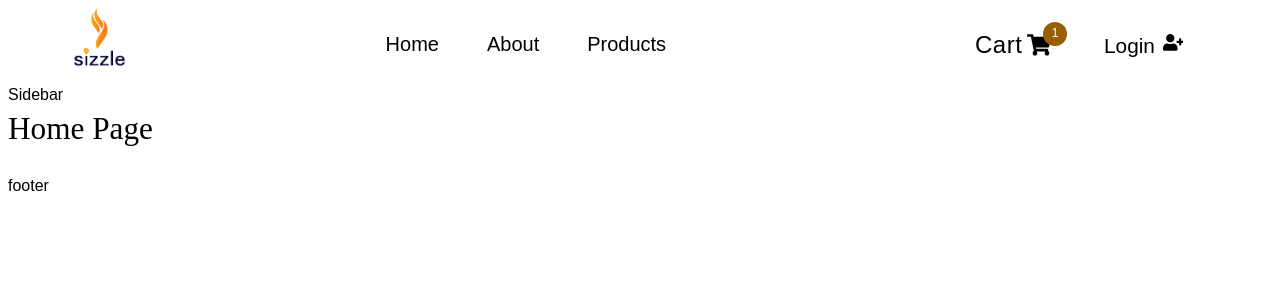
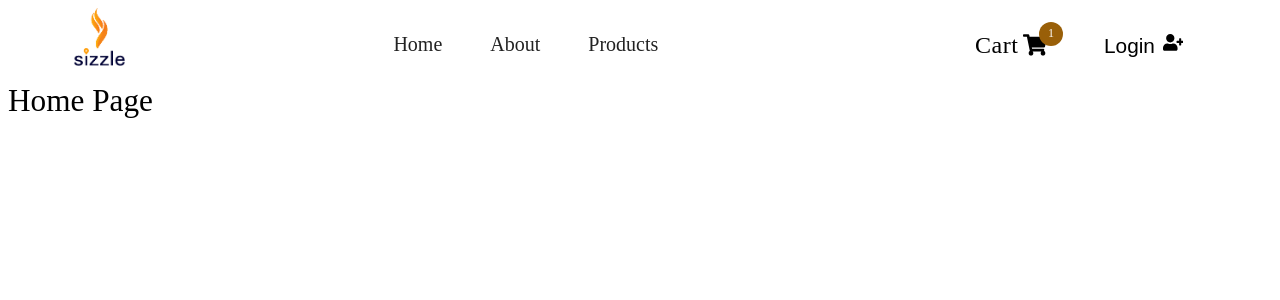
Before and after one commit to cheedie/sizzle-food-delivery-app, a React (Create React App) app: page / in a window 1280 px wide. Shown: the top 300 px of the page. Built offline with nearby package versions, Linux system fonts and the light colour scheme.

Commit message:
sidebar toggle

```diff
--- a/src/components/CartButtons.js
+++ b/src/components/CartButtons.js
@@ -1,15 +1,17 @@
 import React from "react";
 import { FaShoppingCart, FaUserMinus, FaUserPlus } from "react-icons/fa";
 import { Link } from "react-router-dom";
+import styled from "styled-components";
 import { useProductsContext } from "../context/products_context";
 import { useCartContext } from "../context/cart_context";
 import { useUserContext } from "../context/user_context";
 
 const CartButtons = () => {
+  const { closeSidebar } = useProductsContext();
   return (
-    <section className="toggle-container">
+    <Wrapper className="toggle-container">
       <div className="button-container">
-        <Link to="/cart" className="cart-btn">
+        <Link to="/cart" className="cart-btn" onClick={closeSidebar}>
           Cart
           <span className="cart-container">
             <FaShoppingCart />
@@ -20,8 +22,62 @@ const CartButtons = () => {
           Login <FaUserPlus />
         </button>
       </div>
-    </section>
+    </Wrapper>
   );
 };
 
+const Wrapper = styled.section`
+  .button-container {
+    display: grid;
+    grid-template-columns: 1fr 1fr;
+    align-items: center;
+    width: 225px;
+  }
+  .cart-btn {
+    color: var(--primary-900);
+    font-size: 1.5rem;
+    letter-spacing: var(--letterSpacing);
+    display: flex;
+    align-items: center;
+    cursor: pointer;
+  }
+
+  .cart-container {
+    display: flex;
+    align-items: center;
+    position: relative;
+  }
+  .cart-container svg {
+    height: 1.6rem;
+    margin-left: 5px;
+  }
+
+  .cart-value {
+    position: absolute;
+    top: -10px;
+    right: -16px;
+    background: var(--primary-600);
+    width: 16px;
+    height: 16px;
+    display: flex;
+    align-items: center;
+    justify-content: center;
+    border-radius: 50%;
+    font-size: 0.75rem;
+    color: var(--white);
+    padding: 12px;
+  }
+
+  .auth-btn {
+    background: transparent;
+    border-color: transparent;
+    font-size: 1.3rem;
+    color: var(--primary-900);
+    cursor: pointer;
+  }
+  .auth-btn svg {
+    margin-left: 2px;
+  }
+`;
+
 export default CartButtons;
--- a/src/components/Footer.js
+++ b/src/components/Footer.js
@@ -1,7 +1,7 @@
 import React from "react";
 
 const Footer = () => {
-  return <div>footer</div>;
+  return <div></div>;
 };
 
 export default Footer;
--- a/src/components/Navbar.js
+++ b/src/components/Navbar.js
@@ -4,17 +4,19 @@ import { Link } from "react-router-dom";
 import { links } from "../utilis/constant";
 import { FaBars } from "react-icons/fa";
 import CartButtons from "./CartButtons";
+import styled from "styled-components";
 import { useProductsContext } from "../context/products_context";
 import { useUserContext } from "../context/user_context";
 const Navbar = () => {
+  const { openSidebar } = useProductsContext();
   return (
-    <nav className="nav-bar">
+    <NavContainer className="nav-bar">
       <div className="nav-center">
         <div className="nav-header">
           <Link to="/">
             <img src={logo} className="img-logo" alt="logo" />
           </Link>
-          <button type="button" className="toggle-nav">
+          <button type="button" className="toggle-nav" onClick={openSidebar}>
             <FaBars />
           </button>
         </div>
@@ -33,8 +35,19 @@ const Navbar = () => {
         </ul>
         <CartButtons />
       </div>
-    </nav>
+    </NavContainer>
   );
 };
 
+const NavContainer = styled.nav`
+  .toggle-container {
+    display: none;
+  }
+  @media (min-width: 992px) {
+    .toggle-container {
+      display: grid;
+    }
+  }
+`;
+
 export default Navbar;
--- a/src/components/Sidebar.js
+++ b/src/components/Sidebar.js
@@ -1,7 +1,60 @@
 import React from "react";
+import logo from "../assets/logo.png";
+import { Link } from "react-router-dom";
+import { links } from "../utilis/constant";
+import { FaTimes } from "react-icons/fa";
+import CartButtons from "./CartButtons";
+import styled from "styled-components";
+import { useProductsContext } from "../context/products_context";
+import { useUserContext } from "../context/user_context";
 
 const Sidebar = () => {
-  return <div>Sidebar</div>;
+  const { isSidebarOpen, closeSidebar } = useProductsContext();
+  return (
+    <SidebarContainer className="sidebar-container">
+      <aside
+        className={`${
+          isSidebarOpen
+            ? "sidebar-overlay show-sidebar-overlay"
+            : "sidebar-overlay"
+        }`}
+      >
+        <div className="sidebar-header">
+          <img src={logo} alt="logo" className="img-logo" />
+          <button
+            className="sidebar-close"
+            type="button"
+            onClick={closeSidebar}
+          >
+            <FaTimes />
+          </button>
+        </div>
+        <ul className="sidebar-links">
+          {links.map((link) => {
+            const { id, text, url } = link;
+            return (
+              <li key={id}>
+                <Link to={url} onClick={closeSidebar}>
+                  {text}
+                </Link>
+              </li>
+            );
+          })}
+          <li>
+            <Link to="/checkout" onClick={closeSidebar}>
+              checkout
+            </Link>
+          </li>
+        </ul>
+        <CartButtons />
+      </aside>
+    </SidebarContainer>
+  );
 };
 
+const SidebarContainer = styled.div`
+  .button-container {
+    margin: 2rem auto;
+  }
+`;
 export default Sidebar;
--- a/src/context/products_context.js
+++ b/src/context/products_context.js
@@ -13,13 +13,25 @@ import {
   GET_SINGLE_PRODUCT_SUCCESS,
 } from "../actions";
 
-const initialState = {};
+const initialState = {
+  isSidebarOpen: false,
+};
 
 const ProductsContext = React.createContext();
 
 export const ProductsProvider = ({ children }) => {
+  const [state, dispatch] = useReducer(reducer, initialState);
+
+  const openSidebar = () => {
+    dispatch({ type: SIDEBAR_OPEN });
+  };
+
+  const closeSidebar = () => {
+    dispatch({ type: SIDEBAR_CLOSE });
+  };
+
   return (
-    <ProductsContext.Provider value="cart context">
+    <ProductsContext.Provider value={{ ...state, openSidebar, closeSidebar }}>
       {children}
     </ProductsContext.Provider>
   );
--- a/src/index.css
+++ b/src/index.css
@@ -33,15 +33,9 @@ html {
   --primary-800: #332003;
   --primary-900: #000000;
 
-  /* fonts */
-  /* change the fonts to the font of ur choice */
-  --headingFont: "Spectral", serif;
-  --bodyFont: "Karla", sans-serif;
-  /* keep this */
   --smallText: 0.7em;
   /* rest of the vars */
   --backgroundColor: --white;
-  --textColor: --white;
   --borderRadius: 0.25rem;
   --letterSpacing: 0.5px;
   --transition: 0.3s ease-in-out all;
@@ -314,60 +308,79 @@ HEADER
   margin-left: -15px;
 }
 
-.toggle-container {
-  display: none;
+/*
+===============
+SIDE-BAR
+===============
+ */
+.sidebar-container {
+  text-align: center;
+}
+.sidebar-overlay {
+  position: fixed;
+  top: 0;
+  left: 0;
+  width: 100%;
+  height: 100%;
+  z-index: -1;
+  transition: var(--transition);
+  transform: translate(-100%);
+  background: var(--white);
+  display: block;
+}
+.show-sidebar-overlay {
+  z-index: 999;
+  transform: translate(0);
+}
+.sidebar-header {
+  display: flex;
+  justify-content: space-between;
+  align-items: center;
+  padding: 1rem 1.5rem;
+}
+/* .sidebar {
+  width: 100vw;
+  height: 100vh;
+  max-width: var(--fixed-width);
+  background: var(--white);
+  border-radius: var(--radius);
+  box-shadow: var(--dark-shadow);
+  position: relative;
+  padding: 4rem;
+} */
+
+.sidebar-close {
+  font-size: 2rem;
+  background: transparent;
+  border-color: transparent;
+  color: var(--red-dark);
+  margin-top: 0.2rem;
+  cursor: pointer;
+  transition: var(--transition);
+}
+.sidebar-close:hover {
+  color: var(--red-light);
 }
 
-.button-container {
-  display: grid;
-  grid-template-columns: 1fr 1fr;
-  align-items: center;
-  width: 225px;
+.sidebar-links {
+  margin-bottom: 1rem;
 }
-.cart-btn {
-  color: var(--primary-900);
-  font-size: 1.5rem;
-  letter-spacing: var(--letterSpacing);
-  display: flex;
-  align-items: center;
-  cursor: pointer;
+.sidebar-links a {
+  display: block;
+  text-align: left;
+  font-size: 1rem;
+  text-transform: capitalize;
+  padding: 1rem 1.5rem;
+  color: var(--black);
+  transition: var(--transition);
+  letter-spacing: var(--spacing);
 }
 
-.cart-container {
-  display: flex;
-  align-items: center;
-  position: relative;
-}
-.cart-container svg {
-  height: 1.6rem;
-  margin-left: 5px;
-}
-
-.cart-value {
-  position: absolute;
-  top: -10px;
-  right: -16px;
-  background: var(--primary-600);
-  width: 16px;
-  height: 16px;
-  display: flex;
-  align-items: center;
-  justify-content: center;
-  border-radius: 50%;
-  font-size: 0.75rem;
-  color: var(--white);
-  padding: 12px;
-}
-
-.auth-btn {
-  background: transparent;
-  border-color: transparent;
-  font-size: 1.3rem;
-  color: var(--primary-900);
-  cursor: pointer;
-}
-.auth-btn svg {
-  margin-left: 2px;
+.sidebar-links a:hover {
+  padding: 1rem 1.5rem;
+  padding-left: 2rem;
+  background: var(--grey-2);
+  color: var(--primary-300);
 }
 
 @media screen and (min-width: 768px) {
@@ -379,12 +392,13 @@ HEADER
     justify-content: center;
   }
   .nav-link {
-    color: var(--clr-white);
+    color: var(--black);
     margin-right: 3rem;
     letter-spacing: var(--spacing);
     transition: var(--transition);
     font-size: 1.25rem;
     text-transform: capitalize;
+    font-weight: 500;
   }
   .nav-link:hover {
     color: var(--primary-600);
@@ -398,7 +412,7 @@ HEADER
     align-items: center;
   }
 
-  .toggle-container {
-    display: grid;
+  .sidebar-overlay {
+    display: none;
   }
 }
--- a/src/index.js
+++ b/src/index.js
@@ -10,8 +10,9 @@ import { UserProvider } from "./context/user_context";
 import { Auth0Provider } from "@auth0/auth0-react";
 
 ReactDOM.render(
-  <App />,
-
+  <ProductsProvider>
+    <App />
+  </ProductsProvider>,
   document.getElementById("root")
 );
 
--- a/src/reducers/products_reducer.js
+++ b/src/reducers/products_reducer.js
@@ -10,6 +10,12 @@ import {
 } from "../actions";
 
 const products_reducer = (state, action) => {
+  if (action.type === SIDEBAR_OPEN) {
+    return { ...state, isSidebarOpen: true };
+  }
+  if (action.type === SIDEBAR_CLOSE) {
+    return { ...state, isSidebarOpen: false };
+  }
   return state;
   throw new Error(`No Matching "${action.type}" - action type`);
 };
```
